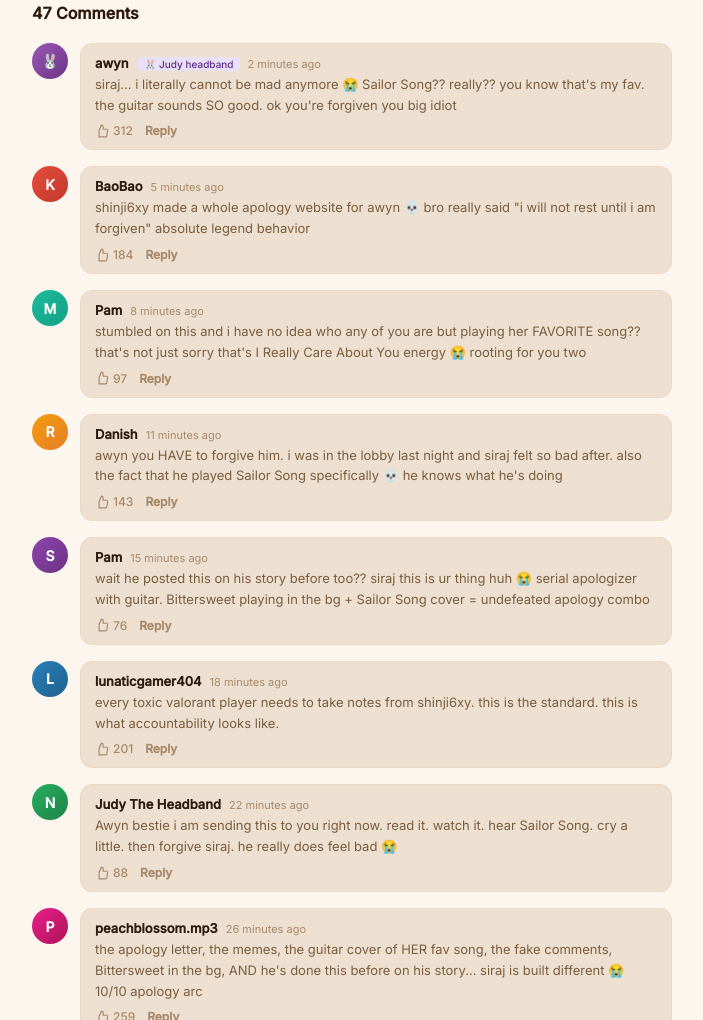
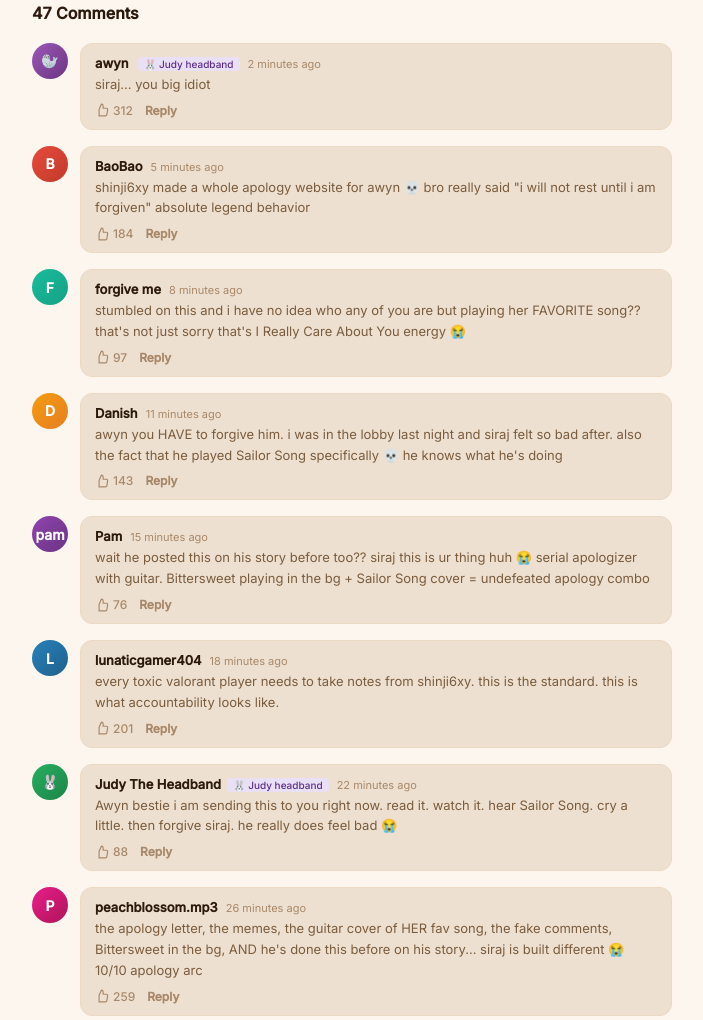
Before and after one commit to shinji06/sorryAwyn, a website built with Vite: page index.html in a window 1280 px wide. Shown: the part 2868-3888 px from the top of the page, without its empty margins (288-991 px from the left). Built offline with nearby package versions, Linux system fonts and the light colour scheme.

```diff
--- a/index.html
+++ b/index.html
@@ -232,15 +232,15 @@
       <div class="yt-comments-header"><h3>47 Comments</h3></div>
       <div id="comments-list">
         <div class="yt-comment">
-          <div class="comment-avatar" style="background:linear-gradient(135deg,#9B59B6,#6C3483)">🐰</div>
+          <div class="comment-avatar" style="background:linear-gradient(135deg,#9B59B6,#6C3483)">🦭</div>
           <div class="comment-body">
             <div class="comment-name">awyn <span class="badge">🐰 Judy headband</span><span class="comment-time">2 minutes ago</span></div>
-            <div class="comment-txt">siraj... i literally cannot be mad anymore 😭 Sailor Song?? really?? you know that's my fav. the guitar sounds SO good. ok you're forgiven you big idiot </div>
+            <div class="comment-txt">siraj...  you big idiot </div>
             <div class="comment-actions"><button class="comment-like" data-likes="312"><svg viewBox="0 0 24 24" fill="none" stroke="currentColor" stroke-width="2"><path d="M14 9V5a3 3 0 0 0-3-3l-4 9v11h11.28a2 2 0 0 0 2-1.7l1.38-9a2 2 0 0 0-2-2.3H14z"/></svg> 312</button><button class="comment-reply-btn">Reply</button></div>
           </div>
         </div>
         <div class="yt-comment">
-          <div class="comment-avatar" style="background:linear-gradient(135deg,#E74C3C,#C0392B)">K</div>
+          <div class="comment-avatar" style="background:linear-gradient(135deg,#E74C3C,#C0392B)">B</div>
           <div class="comment-body">
             <div class="comment-name">BaoBao<span class="comment-time">5 minutes ago</span></div>
             <div class="comment-txt">shinji6xy made a whole apology website for awyn 💀 bro really said "i will not rest until i am forgiven" absolute legend behavior</div>
@@ -248,15 +248,15 @@
           </div>
         </div>
         <div class="yt-comment">
-          <div class="comment-avatar" style="background:linear-gradient(135deg,#1ABC9C,#16A085)">M</div>
+          <div class="comment-avatar" style="background:linear-gradient(135deg,#1ABC9C,#16A085)">F</div>
           <div class="comment-body">
-            <div class="comment-name">Pam<span class="comment-time">8 minutes ago</span></div>
-            <div class="comment-txt">stumbled on this and i have no idea who any of you are but playing her FAVORITE song?? that's not just sorry that's I Really Care About You energy 😭 rooting for you two</div>
+            <div class="comment-name">forgive me<span class="comment-time">8 minutes ago</span></div>
+            <div class="comment-txt">stumbled on this and i have no idea who any of you are but playing her FAVORITE song?? that's not just sorry that's I Really Care About You energy 😭 </div>
             <div class="comment-actions"><button class="comment-like" data-likes="97"><svg viewBox="0 0 24 24" fill="none" stroke="currentColor" stroke-width="2"><path d="M14 9V5a3 3 0 0 0-3-3l-4 9v11h11.28a2 2 0 0 0 2-1.7l1.38-9a2 2 0 0 0-2-2.3H14z"/></svg> 97</button><button class="comment-reply-btn">Reply</button></div>
           </div>
         </div>
         <div class="yt-comment">
-          <div class="comment-avatar" style="background:linear-gradient(135deg,#F39C12,#E67E22)">R</div>
+          <div class="comment-avatar" style="background:linear-gradient(135deg,#F39C12,#E67E22)">D</div>
           <div class="comment-body">
             <div class="comment-name">Danish<span class="comment-time">11 minutes ago</span></div>
             <div class="comment-txt">awyn you HAVE to forgive him. i was in the lobby last night and siraj felt so bad after. also the fact that he played Sailor Song specifically 💀 he knows what he's doing</div>
@@ -264,7 +264,7 @@
           </div>
         </div>
         <div class="yt-comment">
-          <div class="comment-avatar" style="background:linear-gradient(135deg,#8E44AD,#6C3483)">S</div>
+          <div class="comment-avatar" style="background:linear-gradient(135deg,#8E44AD,#6C3483)">pam</div>
           <div class="comment-body">
             <div class="comment-name">Pam<span class="comment-time">15 minutes ago</span></div>
             <div class="comment-txt">wait he posted this on his story before too?? siraj this is ur thing huh 😭 serial apologizer with guitar. Bittersweet playing in the bg + Sailor Song cover = undefeated apology combo</div>
@@ -280,9 +280,9 @@
           </div>
         </div>
         <div class="yt-comment">
-          <div class="comment-avatar" style="background:linear-gradient(135deg,#27AE60,#1E8449)">N</div>
+          <div class="comment-avatar" style="background:linear-gradient(135deg,#27AE60,#1E8449)">🐰</div>
           <div class="comment-body">
-            <div class="comment-name">Judy The Headband<span class="comment-time">22 minutes ago</span></div>
+            <div class="comment-name">Judy The Headband<span class="badge">🐰 Judy headband</span><span class="comment-time">22 minutes ago</span></div>
             <div class="comment-txt">Awyn bestie i am sending this to you right now. read it. watch it. hear Sailor Song. cry a little. then forgive siraj. he really does feel bad 😭</div>
             <div class="comment-actions"><button class="comment-like" data-likes="88"><svg viewBox="0 0 24 24" fill="none" stroke="currentColor" stroke-width="2"><path d="M14 9V5a3 3 0 0 0-3-3l-4 9v11h11.28a2 2 0 0 0 2-1.7l1.38-9a2 2 0 0 0-2-2.3H14z"/></svg> 88</button><button class="comment-reply-btn">Reply</button></div>
           </div>
```
